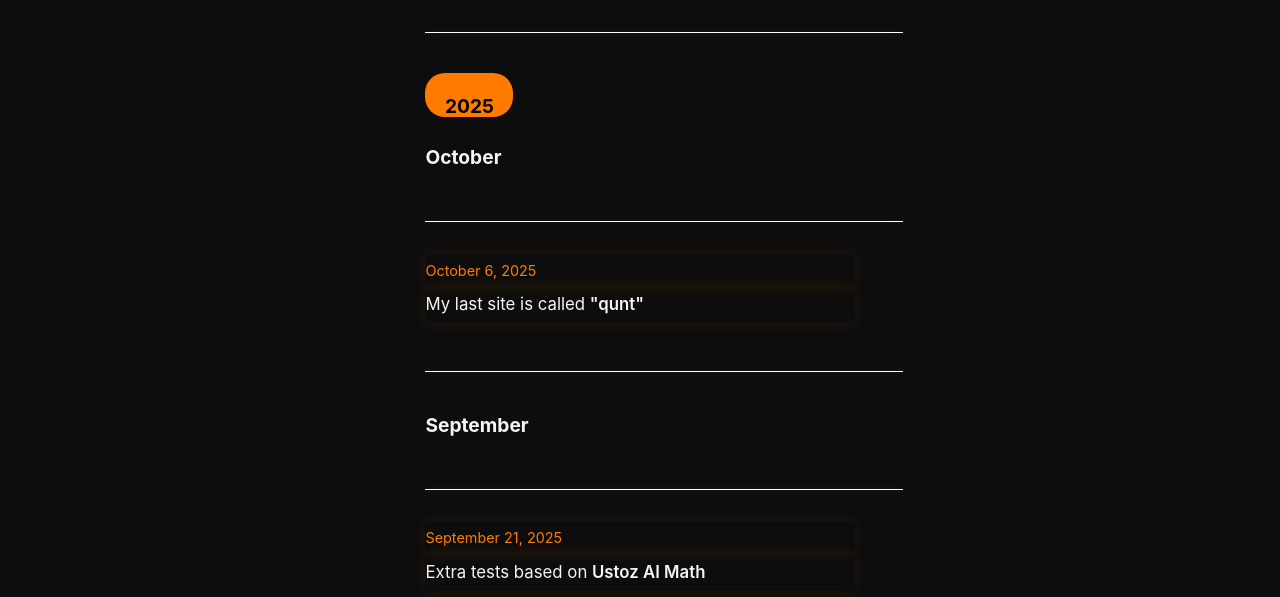
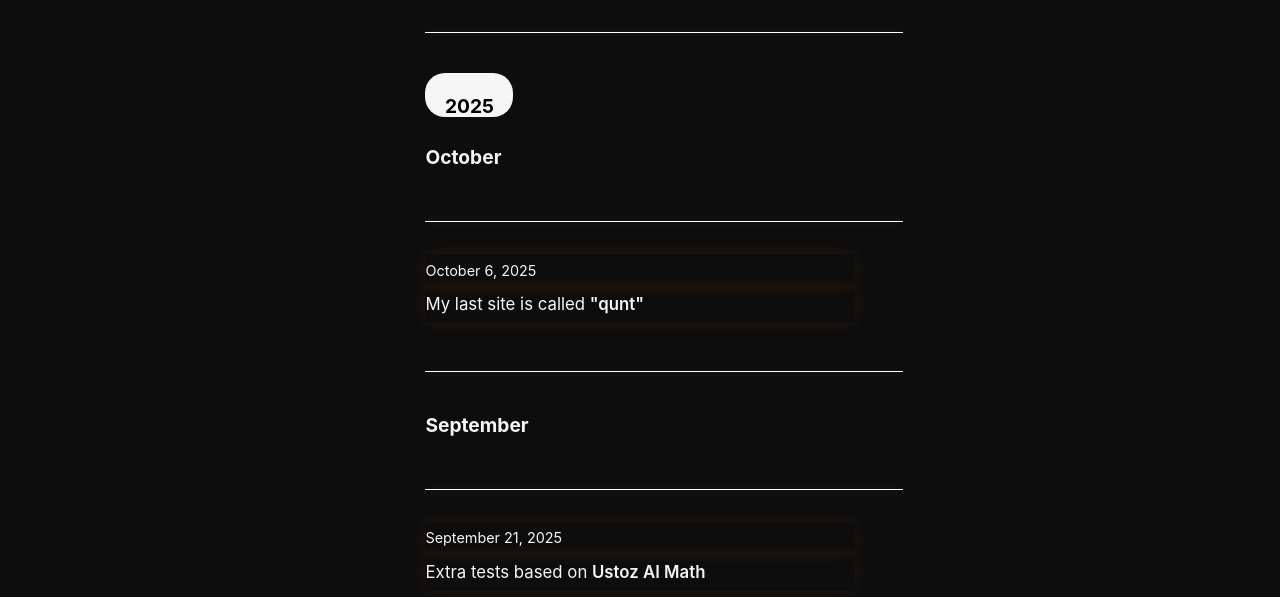
Before and after one commit to Umida-dasturchi/About-me, a plain HTML site: page sites.html in a window 1280 px wide. Shown: the part 203-800 px from the top of the page. Drawn offline with Linux system fonts and the light colour scheme.

Commit message:
Update sites.css

```diff
--- a/sites.css
+++ b/sites.css
@@ -120,7 +120,7 @@ nav a:hover::after {
   align-items: center;
   width: 5.5rem;
   height: 2.75rem;
-  background: var(--accent2);
+  background: var(--text-color);
   border-radius: 1.25rem;
   font-weight: 700;
   font-size: 1.2rem;
@@ -175,7 +175,7 @@ main p {
 }
 
 .or {
-  color: var(--accent2);
+  color: var(--text-color);
   font-size: 0.9rem;
   margin-top: 2rem;
 }
```
